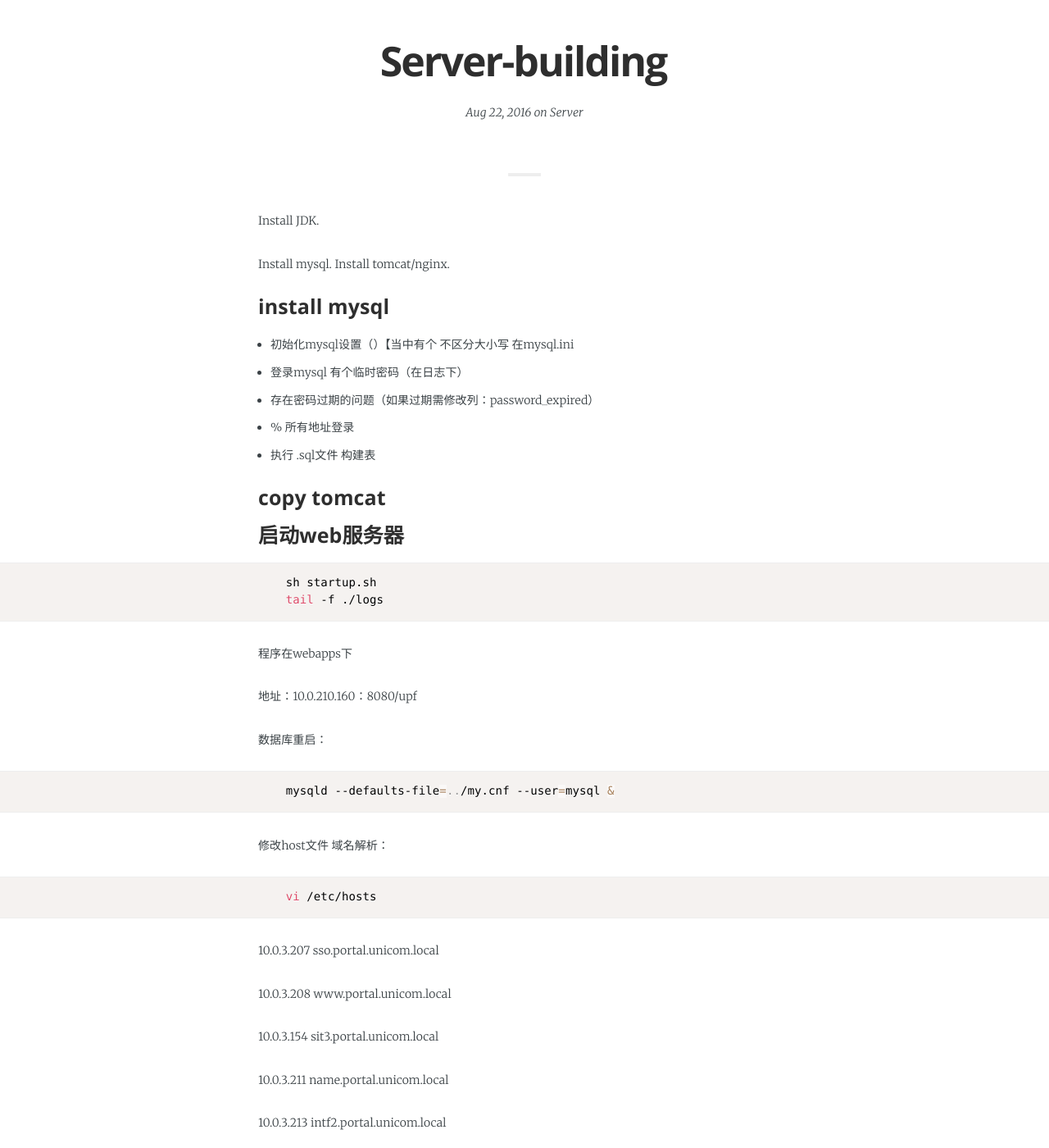
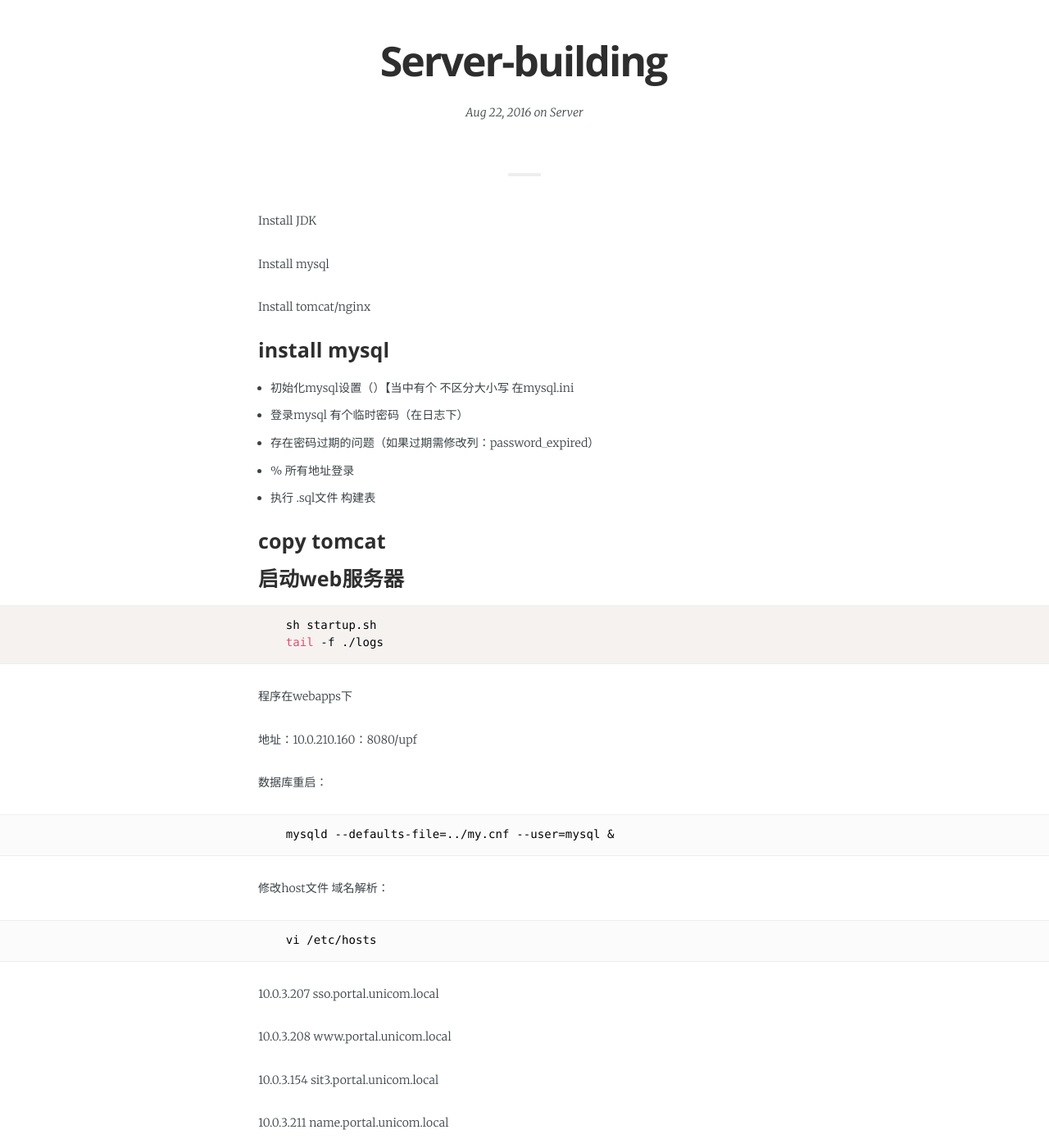
Before and after one commit to jpotato0o/jpotato0o.github.io, a Jekyll site: the page built from _posts/2016-08-22-Server-Mysql.md, in a window 1280 px wide and 1400 px high, scrolled down 294 px. Shown: the whole window at 82% size. Built offline with Jekyll 4.4.1, drawn with Linux system fonts in a browser that asks for light colours; some web fonts are replaced; some of the changed text lies outside the part shown.

Commit message:
post change

````diff
--- a/_posts/2016-08-22-Server-Mysql.md
+++ b/_posts/2016-08-22-Server-Mysql.md
@@ -7,10 +7,11 @@ category:          server
 author:            sjiang
 ---
 
-Install JDK.
+Install JDK
 
-Install mysql.
-Install tomcat/nginx.
+Install mysql
+
+Install tomcat/nginx
 
 
 ### install mysql
@@ -34,12 +35,12 @@ Install tomcat/nginx.
 地址：10.0.210.160：8080/upf
 
 数据库重启：
-```bash
+```
 	mysqld --defaults-file=../my.cnf --user=mysql &
 ```
 
 修改host文件 域名解析：
-```bash
+```
 	vi /etc/hosts
 ```
 
@@ -54,8 +55,7 @@ Install tomcat/nginx.
 10.0.3.213 		intf2.portal.unicom.local
 
 tomcat启动日志查看：
-
-```bash
+```
 	tail -f catalina.out
 ```
 
@@ -79,7 +79,7 @@ free 命令显示系统使用和空闲的内存情况，包括物理内存、交
 
 tail		循环查看文件内容
 
-ps -ef|grep + 运行程序（java，mysql）可查看进程状态
+ps -ef[|]grep + 运行程序（java，mysql）可查看进程状态
 
 fdisk -l		此命令可以查看到磁盘总空间、分区情况以及每个分区的大小
 
````
